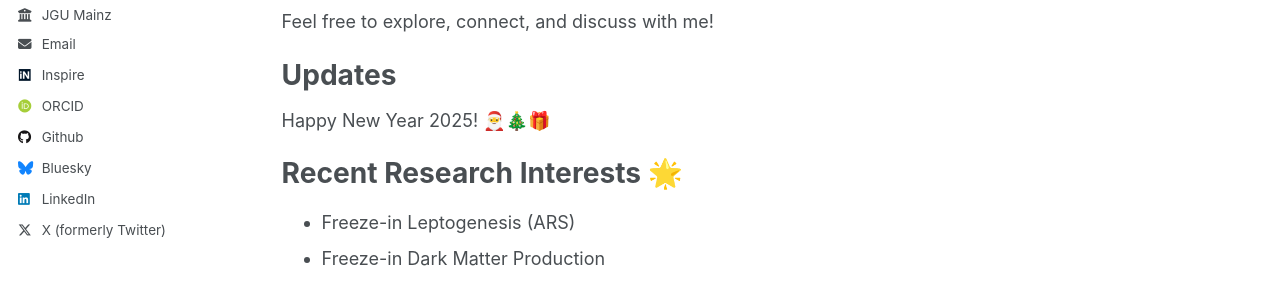
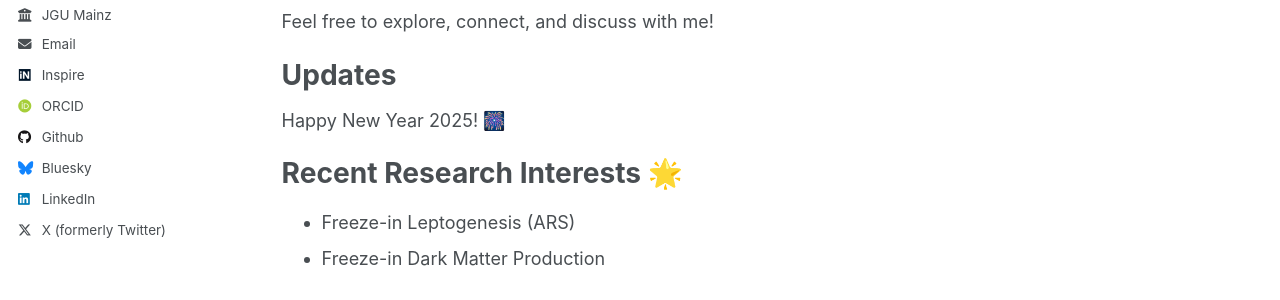
Before and after one commit to sweber31/sweber31.github.io, a Jekyll site: the page built from _pages/about.md, in a window 1280 px wide and 1097 px high. Shown: the part 426-726 px from the top of the window. Built offline with Jekyll 4.4.1, drawn with Linux system fonts in a browser that asks for light colours; some web fonts are replaced.

```diff
--- a/_pages/about.md
+++ b/_pages/about.md
@@ -17,7 +17,7 @@ Feel free to explore, connect, and discuss with me!
 
 Updates
 ======
-Happy New Year 2025! 🎅🎄🎁
+Happy New Year 2025! 🎆
 
 Recent Research Interests 🌟
 ======
```
